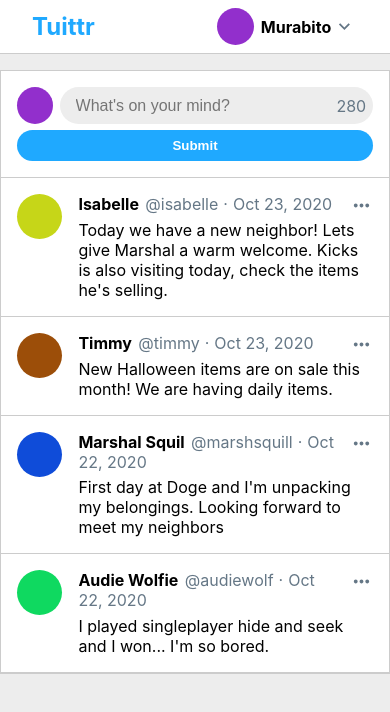
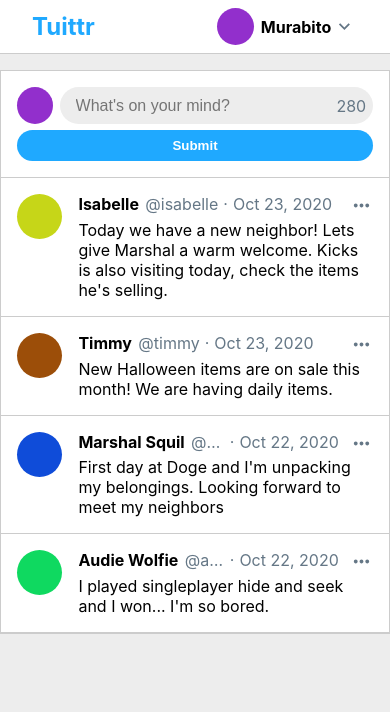
Before and after one commit to iSkylake/Tuittr, a React (Create React App) app in the folder client/: page / in a window 390 px wide. Shown: the top 712 px of the page. Built offline with nearby package versions, Linux system fonts and the light colour scheme.

Commit message:
Update responsive tuit info

```diff
--- a/client/src/components/feed/Tuit.js
+++ b/client/src/components/feed/Tuit.js
@@ -16,8 +16,10 @@ function Tuit(props) {
 			<div className={cls.tuitContent}>
 				<div className={cls.tuitHeader}>
 					<div className={cls.tuitInfo}>
-						<span className={cls.username}>{tuit.username}</span>
-						<span className={cls.ign}>{`@${tuit.ign}`}</span>
+						<div className={cls.userIgnCtn}>
+							<span className={`${cls.username} ${cls.hideOverflow}`}>{tuit.username}</span>
+							<span className={`${cls.ign} ${cls.hideOverflow}`}>{`@${tuit.ign}`}</span>
+						</div>
 						<span className={cls.dotSeparator}>·</span>
 						<time className={cls.date} dateTime={tuit.date}>
 							{formatDate(tuit.date)}
--- a/client/src/components/feed/Tuit.module.css
+++ b/client/src/components/feed/Tuit.module.css
@@ -11,7 +11,8 @@
 }
 
 .tuitContent {
-	width: 100%;
+	max-width: 100%;
+	min-width: 0px;
 }
 
 .tuitHeader {
@@ -21,15 +22,33 @@
 }
 
 .tuitInfo {
+	display: flex;
 	margin-bottom: 0.35rem;
+	max-width: 100%;
+	min-width: 0px;
+}
+
+.userIgnCtn {
+	display: flex;
+	min-width: 0px;
+}
+
+.hideOverflow {
+	max-width: 100%;
+	min-width: 0px;
+	overflow: hidden;
+	white-space: nowrap;
+	text-overflow: ellipsis;
 }
 
 .username {
+	flex-shrink: 0;
 	margin-right: 0.4rem;
 	font-weight: bold;
 }
 
 .ign {
+	flex-shrink: 1;
 	color: #657786;
 }
 
@@ -42,4 +61,5 @@
 
 .date {
 	color: #657786;
+	white-space: nowrap;
 }
```
